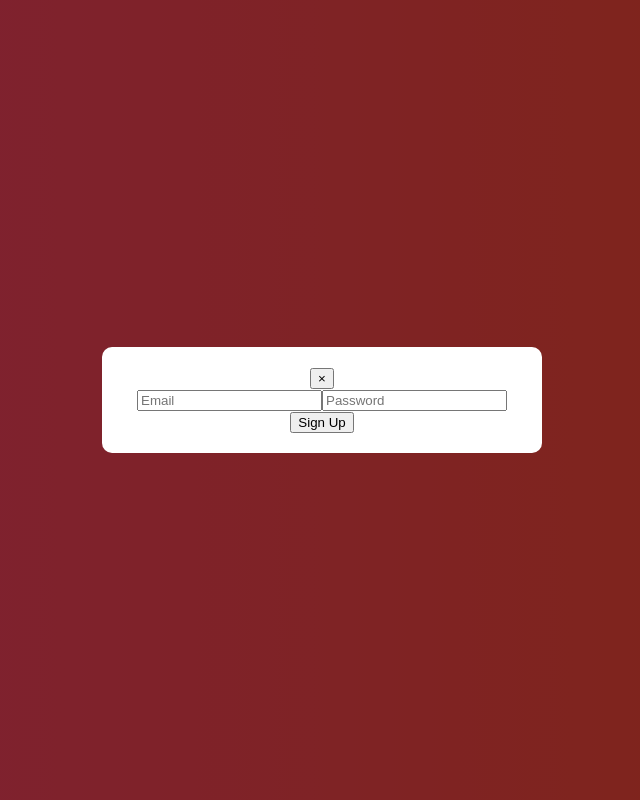
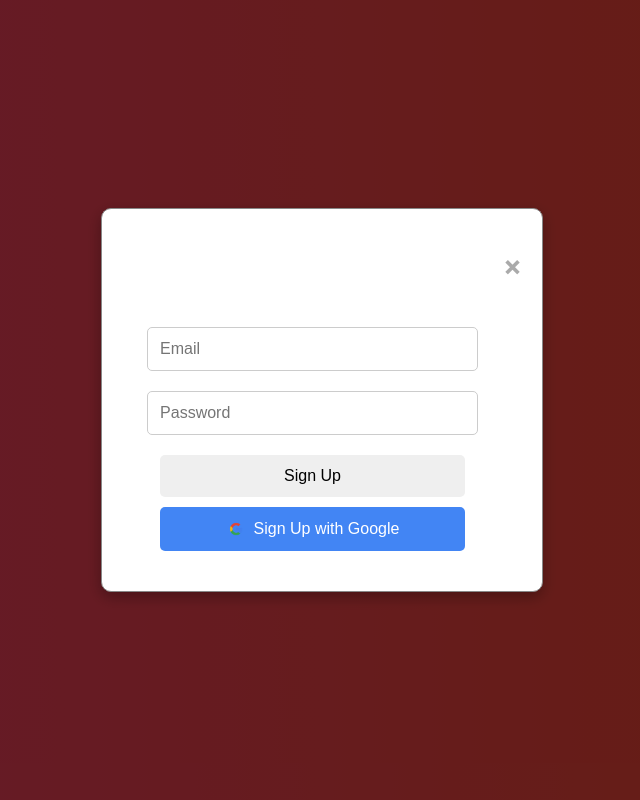
Before and after one commit to Mognoid3r/roshi-healthcare, a React (Create React App) app: page / in a window 1280 px wide. Both pictures are taken after a click on the button "Sign Up". Shown: the whole page, without its empty margins (318-958 px from the left). Built offline with nearby package versions, Linux system fonts and the light colour scheme; no server answers.

Commit message:
adding new signup and login features

```diff
--- a/package.json
+++ b/package.json
@@ -11,6 +11,7 @@
     "dotenv": "^16.4.5",
     "express": "^4.19.2",
     "firebase": "^10.12.2",
+    "firebaseui": "^6.1.0",
     "mongoose": "^8.4.0",
     "react": "^18.3.1",
     "react-dom": "^18.3.1",
--- /dev/null
+++ b/src/components/LoginModal.js
@@ -0,0 +1,101 @@
+import React, { useState } from "react";
+import {
+  signInWithEmailAndPassword,
+  GoogleAuthProvider,
+  signInWithPopup,
+  sendPasswordResetEmail,
+} from "firebase/auth";
+
+import { auth } from "../services/firebase/firebaseConfig";
+import { useNavigate } from "react-router-dom";
+import "../styles/LoginModal.css";
+import googleLogo from "../assets/google-logo.png"; // Ensure you have a Google logo in the assets folder
+
+const LoginModal = () => {
+  const [showLogin, setShowLogin] = useState(false);
+  const [email, setEmail] = useState("");
+  const [password, setPassword] = useState("");
+  const [error, setError] = useState("");
+  const navigate = useNavigate();
+
+  const handleLogin = async (e) => {
+    e.preventDefault();
+    try {
+      await signInWithEmailAndPassword(auth, email, password);
+      console.log("Login successful");
+      navigate("/dashboard");
+    } catch (error) {
+      console.error("Error logging in:", error);
+    }
+  };
+
+  const handleGoogleLogin = async () => {
+    try {
+      const provider = new GoogleAuthProvider();
+      await signInWithPopup(auth, provider);
+      setShowLogin(false);
+      navigate("/dashboard");
+      console.log("Google login successful");
+    } catch (error) {
+      setError("Error logging in with Google: " + error.message);
+    }
+  };
+
+  const handlePasswordReset = async () => {
+    if (!email) {
+      setError("Please enter your email address for password reset.");
+      return;
+    }
+    try {
+      await sendPasswordResetEmail(auth, email);
+      setError("Password reset email sent. Please check your inbox.");
+    } catch (error) {
+      setError("Error sending password reset email: " + error.message);
+    }
+  };
+
+  return (
+    <>
+      <button onClick={() => setShowLogin(true)}>Login</button>
+      {showLogin && (
+        <div className="login-modal">
+          <div className="login-modal-content">
+            <span className="close" onClick={() => setShowLogin(false)}>
+              &times;
+            </span>
+            <form onSubmit={handleLogin} className="login-form">
+              <h2>Login</h2>
+              {error && <p className="error">{error}</p>}
+              <input
+                type="email"
+                placeholder="Email"
+                value={email}
+                onChange={(e) => setEmail(e.target.value)}
+              />
+              <input
+                type="password"
+                placeholder="Password"
+                value={password}
+                onChange={(e) => setPassword(e.target.value)}
+              />
+              <button type="submit">Login</button>
+              <button
+                type="button"
+                className="google-button"
+                onClick={handleGoogleLogin}
+              >
+                <img src={googleLogo} alt="Google logo" width="20" />
+                Login with Google
+              </button>
+              <p className="forgot-password" onClick={handlePasswordReset}>
+                Forgot Password?
+              </p>
+            </form>
+          </div>
+        </div>
+      )}
+    </>
+  );
+};
+
+export default LoginModal;
--- /dev/null
+++ b/src/components/SignUpModal.js
@@ -0,0 +1,82 @@
+import React, { useState } from "react";
+import {
+  createUserWithEmailAndPassword,
+  GoogleAuthProvider,
+  signInWithPopup,
+} from "firebase/auth";
+import { auth } from "../services/firebase/firebaseConfig";
+import { useNavigate } from "react-router-dom";
+import "../styles/SignUpModal.css";
+import googleLogo from "../assets/google-logo.png"; // Ensure you have a Google logo in the assets folder
+
+const SignUpModal = () => {
+  const [showSignUp, setShowSignUp] = useState(false);
+  const [email, setEmail] = useState("");
+  const [password, setPassword] = useState("");
+  const [error, setError] = useState("");
+  const navigate = useNavigate();
+
+  const handleSignUp = async (e) => {
+    e.preventDefault();
+    try {
+      await createUserWithEmailAndPassword(auth, email, password);
+      setShowSignUp(false);
+      navigate("/dashboard");
+    } catch (error) {
+      setError("Error signing up: " + error.message);
+    }
+  };
+
+  const handleGoogleSignUp = async () => {
+    try {
+      const provider = new GoogleAuthProvider();
+      await signInWithPopup(auth, provider);
+      setShowSignUp(false);
+      navigate("/dashboard");
+    } catch (error) {
+      setError("Error signing up with Google: " + error.message);
+    }
+  };
+
+  return (
+    <>
+      <button onClick={() => setShowSignUp(true)}>Sign Up</button>
+      {showSignUp && (
+        <div className="signup-modal">
+          <div className="signup-modal-content">
+            <span className="close" onClick={() => setShowSignUp(false)}>
+              &times;
+            </span>
+            <form onSubmit={handleSignUp} className="signup-form">
+              <h2>Sign Up</h2>
+              {error && <p className="error">{error}</p>}
+              <input
+                type="email"
+                placeholder="Email"
+                value={email}
+                onChange={(e) => setEmail(e.target.value)}
+              />
+              <input
+                type="password"
+                placeholder="Password"
+                value={password}
+                onChange={(e) => setPassword(e.target.value)}
+              />
+              <button type="submit">Sign Up</button>
+              <button
+                type="button"
+                className="google-button"
+                onClick={handleGoogleSignUp}
+              >
+                <img src={googleLogo} alt="Google logo" width="20" />
+                Sign Up with Google
+              </button>
+            </form>
+          </div>
+        </div>
+      )}
+    </>
+  );
+};
+
+export default SignUpModal;
--- a/src/pages/Home.js
+++ b/src/pages/Home.js
@@ -1,7 +1,53 @@
+// import React, { useState } from "react";
+// import Login from "../components/Login";
+// import SignUp from "../components/SignUp";
+// import "../styles/Home.css";
+
+// const Home = () => {
+//   const [showLogin, setShowLogin] = useState(false);
+//   const [showSignUp, setShowSignUp] = useState(false);
+
+//   return (
+//     <div className="home-container">
+//       <h1>Roshi Health</h1>
+//       <div className="home-buttons">
+//         <button onClick={() => setShowSignUp(true)}>Sign Up</button>
+//         <button onClick={() => setShowLogin(true)}>Login</button>
+//       </div>
+
+//       {showLogin && (
+//         <div className="modal">
+//           <div className="modal-content">
+//             <button className="close" onClick={() => setShowLogin(false)}>
+//               &times;
+//             </button>
+//             <Login />
+//           </div>
+//         </div>
+//       )}
+
+//       {showSignUp && (
+//         <div className="modal">
+//           <div className="modal-content">
+//             <button className="close" onClick={() => setShowSignUp(false)}>
+//               &times;
+//             </button>
+//             <SignUp />
+//           </div>
+//         </div>
+//       )}
+//     </div>
+//   );
+// };
+
+// export default Home;
+
 import React, { useState } from "react";
-import Login from "../components/Login";
-import SignUp from "../components/SignUp";
+// import Login from "../components/Login";
+import SignUpModal from "../components/SignUpModal"; // Update this line
+
 import "../styles/Home.css";
+import LoginModal from "../components/LoginModal";
 
 const Home = () => {
   const [showLogin, setShowLogin] = useState(false);
@@ -11,31 +57,9 @@ const Home = () => {
     <div className="home-container">
       <h1>Roshi Health</h1>
       <div className="home-buttons">
-        <button onClick={() => setShowSignUp(true)}>Sign Up</button>
-        <button onClick={() => setShowLogin(true)}>Login</button>
+        <SignUpModal />
+        <LoginModal />
       </div>
-
-      {showLogin && (
-        <div className="modal">
-          <div className="modal-content">
-            <button className="close" onClick={() => setShowLogin(false)}>
-              &times;
-            </button>
-            <Login />
-          </div>
-        </div>
-      )}
-
-      {showSignUp && (
-        <div className="modal">
-          <div className="modal-content">
-            <button className="close" onClick={() => setShowSignUp(false)}>
-              &times;
-            </button>
-            <SignUp />
-          </div>
-        </div>
-      )}
     </div>
   );
 };
--- /dev/null
+++ b/src/styles/LoginModal.css
@@ -0,0 +1,108 @@
+/* src/styles/LoginModal.css */
+
+.login-modal {
+  position: fixed;
+  z-index: 1000;
+  left: 0;
+  top: 0;
+  width: 100%;
+  height: 100%;
+  overflow: auto;
+  background-color: rgba(0, 0, 0, 0.6);
+  display: flex;
+  justify-content: center;
+  align-items: center;
+}
+
+.login-modal-content {
+  background-color: #fff;
+  margin: auto;
+  padding: 40px 20px;
+  border: 1px solid #888;
+  width: 80%;
+  max-width: 400px;
+  border-radius: 10px;
+  box-shadow: 0 5px 15px rgba(0, 0, 0, 0.3);
+  animation: animateTop 0.4s;
+  text-align: center;
+}
+
+@keyframes animateTop {
+  from {
+    top: -300px;
+    opacity: 0;
+  }
+  to {
+    top: 0;
+    opacity: 1;
+  }
+}
+
+.login-modal .close {
+  color: #aaa;
+  float: right;
+  font-size: 28px;
+  font-weight: bold;
+}
+
+.login-modal .close:hover,
+.login-modal .close:focus {
+  color: black;
+  text-decoration: none;
+  cursor: pointer;
+}
+
+.login-form {
+  display: flex;
+  flex-direction: column;
+  align-items: center;
+}
+
+.login-form input {
+  margin: 10px 0;
+  padding: 12px;
+  width: 80%;
+  max-width: 350px;
+  border: 1px solid #ccc;
+  border-radius: 5px;
+  font-size: 16px;
+}
+
+.login-form button {
+  margin-top: 10px;
+  padding: 12px 20px;
+  width: 80%;
+  max-width: 350px;
+  cursor: pointer;
+  border: none;
+  border-radius: 5px;
+  font-size: 16px;
+}
+
+.login-form .google-button {
+  display: flex;
+  align-items: center;
+  justify-content: center;
+  background-color: #4285f4;
+  color: white;
+}
+
+.login-form .google-button img {
+  margin-right: 8px;
+}
+
+.login-form .error {
+  color: red;
+  font-size: 14px;
+  margin-bottom: 10px;
+}
+
+.login-form .forgot-password {
+  margin-top: 10px;
+  cursor: pointer;
+  color: #007bff;
+}
+
+.login-form .forgot-password:hover {
+  text-decoration: underline;
+}
--- /dev/null
+++ b/src/styles/SignUpModal.css
@@ -0,0 +1,98 @@
+/* src/styles/SignUpModal.css */
+
+.signup-modal {
+  position: fixed;
+  z-index: 1000;
+  left: 0;
+  top: 0;
+  width: 100%;
+  height: 100%;
+  overflow: auto;
+  background-color: rgba(0, 0, 0, 0.6);
+  display: flex;
+  justify-content: center;
+  align-items: center;
+}
+
+.signup-modal-content {
+  background-color: #fff;
+  margin: auto;
+  padding: 40px 20px;
+  border: 1px solid #888;
+  width: 80%;
+  max-width: 400px;
+  border-radius: 10px;
+  box-shadow: 0 5px 15px rgba(0, 0, 0, 0.3);
+  animation: animateTop 0.4s;
+  text-align: center;
+}
+
+@keyframes animateTop {
+  from {
+    top: -300px;
+    opacity: 0;
+  }
+  to {
+    top: 0;
+    opacity: 1;
+  }
+}
+
+.signup-modal .close {
+  color: #aaa;
+  float: right;
+  font-size: 28px;
+  font-weight: bold;
+}
+
+.signup-modal .close:hover,
+.signup-modal .close:focus {
+  color: black;
+  text-decoration: none;
+  cursor: pointer;
+}
+
+.signup-form {
+  display: flex;
+  flex-direction: column;
+  align-items: center;
+}
+
+.signup-form input {
+  margin: 10px 0;
+  padding: 12px;
+  width: 80%;
+  max-width: 350px;
+  border: 1px solid #ccc;
+  border-radius: 5px;
+  font-size: 16px;
+}
+
+.signup-form button {
+  margin-top: 10px;
+  padding: 12px 20px;
+  width: 80%;
+  max-width: 350px;
+  cursor: pointer;
+  border: none;
+  border-radius: 5px;
+  font-size: 16px;
+}
+
+.signup-form .google-button {
+  display: flex;
+  align-items: center;
+  justify-content: center;
+  background-color: #4285f4;
+  color: white;
+}
+
+.signup-form .google-button img {
+  margin-right: 8px;
+}
+
+.signup-form .error {
+  color: red;
+  font-size: 14px;
+  margin-bottom: 10px;
+}
```
Also changed, not shown: src/assets/google-logo.png (added), 1 other file (tests, documents, lock files or other folders).
